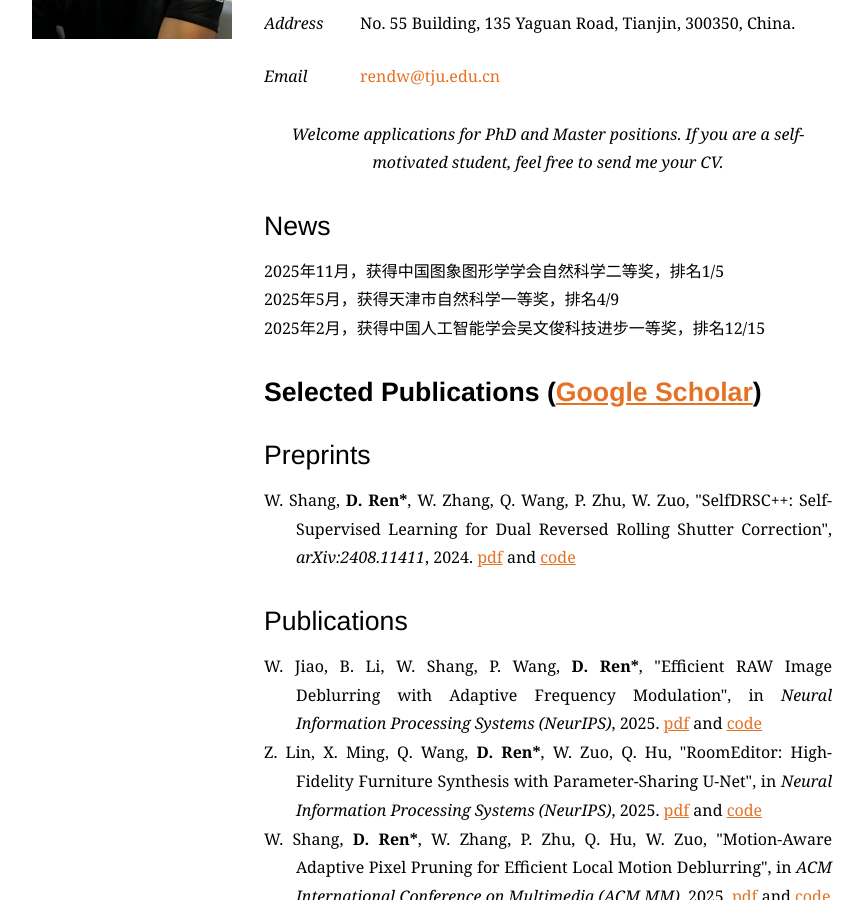
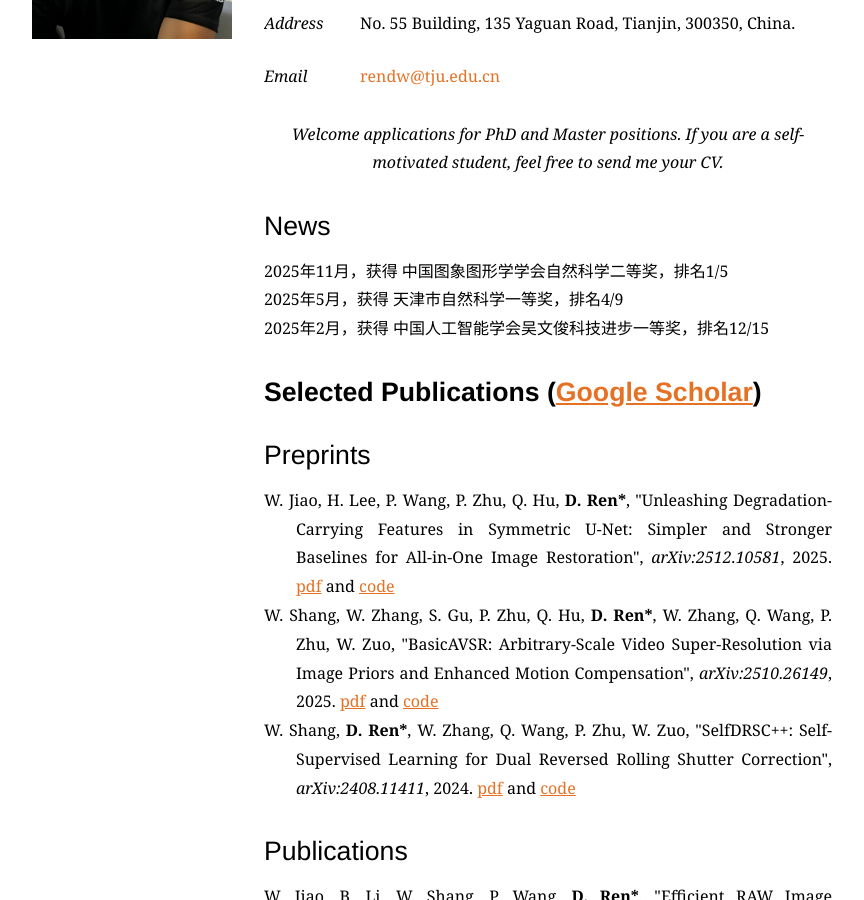
Before and after one commit to csdwren/csdwren.github.io, a Jekyll site: the page built from index.html, in a window 1280 px wide and 900 px high, scrolled down 410 px. Shown: the whole window, without its empty margins (208-1072 px from the left). Built offline with Jekyll 4.4.1, drawn with Linux system fonts in a browser that asks for light colours; some web fonts are replaced.

Commit message:
Update index.html

```diff
--- a/index.html
+++ b/index.html
@@ -30,13 +30,13 @@
 <h4>News</h4>
       <ul class="cv">
 <li>
-          <div align="justify">2025年11月，获得中国图象图形学学会自然科学二等奖，排名1/5</div>
+          <div align="justify">2025年11月，获得 中国图象图形学学会自然科学二等奖，排名1/5</div>
           </li>
 <li>
-          <div align="justify">2025年5月，获得天津市自然科学一等奖，排名4/9</div>
+          <div align="justify">2025年5月，获得 天津市自然科学一等奖，排名4/9</div>
           </li>
 <li>
-          <div align="justify">2025年2月，获得中国人工智能学会吴文俊科技进步一等奖，排名12/15</div>
+          <div align="justify">2025年2月，获得 中国人工智能学会吴文俊科技进步一等奖，排名12/15</div>
           </li>
 
 
@@ -48,6 +48,13 @@
 
 <h4>Preprints</h4>
       <ul class="cv">
+<li>
+          <div align="justify">W. Jiao, H. Lee, P. Wang, P. Zhu, Q. Hu, <strong>D. Ren*</strong>, &quot;Unleashing Degradation-Carrying Features in Symmetric U-Net: Simpler and Stronger Baselines for All-in-One Image Restoration&quot;</a>, <em> arXiv:2512.10581</em>, 2025. <a href=" https://arxiv.org/pdf/2512.10581"><u>pdf</u></a> and <a href="https://github.com/WenlongJiao/SymUNet"><u>code</u></a></div>
+          </li>
+<li>
+          <div align="justify">W. Shang, W. Zhang, S. Gu, P. Zhu, Q. Hu, <strong>D. Ren*</strong>, W. Zhang, Q. Wang, P. Zhu, W. Zuo, &quot;BasicAVSR: Arbitrary-Scale Video Super-Resolution via Image Priors and Enhanced Motion Compensation&quot;</a>, <em> arXiv:2510.26149</em>, 2025. <a href=" https://arxiv.org/pdf/2510.26149"><u>pdf</u></a> and <a href="https://github.com/shangwei5/BasicAVSR"><u>code</u></a></div>
+          </li>
+
 <li>
           <div align="justify">W. Shang, <strong>D. Ren*</strong>, W. Zhang, Q. Wang, P. Zhu, W. Zuo, &quot;SelfDRSC++: Self-Supervised Learning for Dual Reversed Rolling Shutter Correction&quot;</a>, <em> arXiv:2408.11411</em>, 2024. <a href=" https://arxiv.org/pdf/2408.11411"><u>pdf</u></a> and <a href=" https://github.com/shangwei5/SelfDRSC_plusplus"><u>code</u></a></div>
           </li>
```
